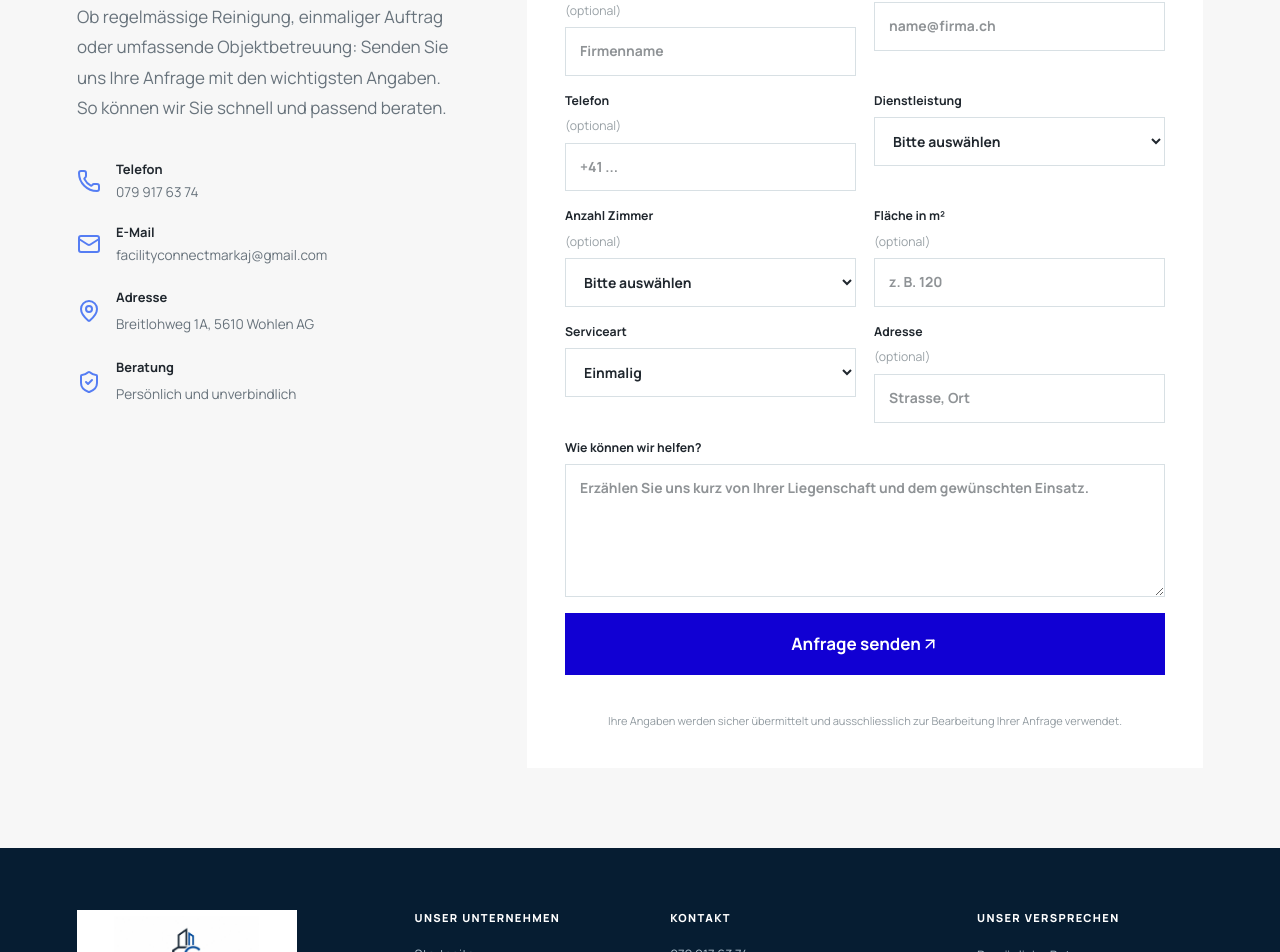
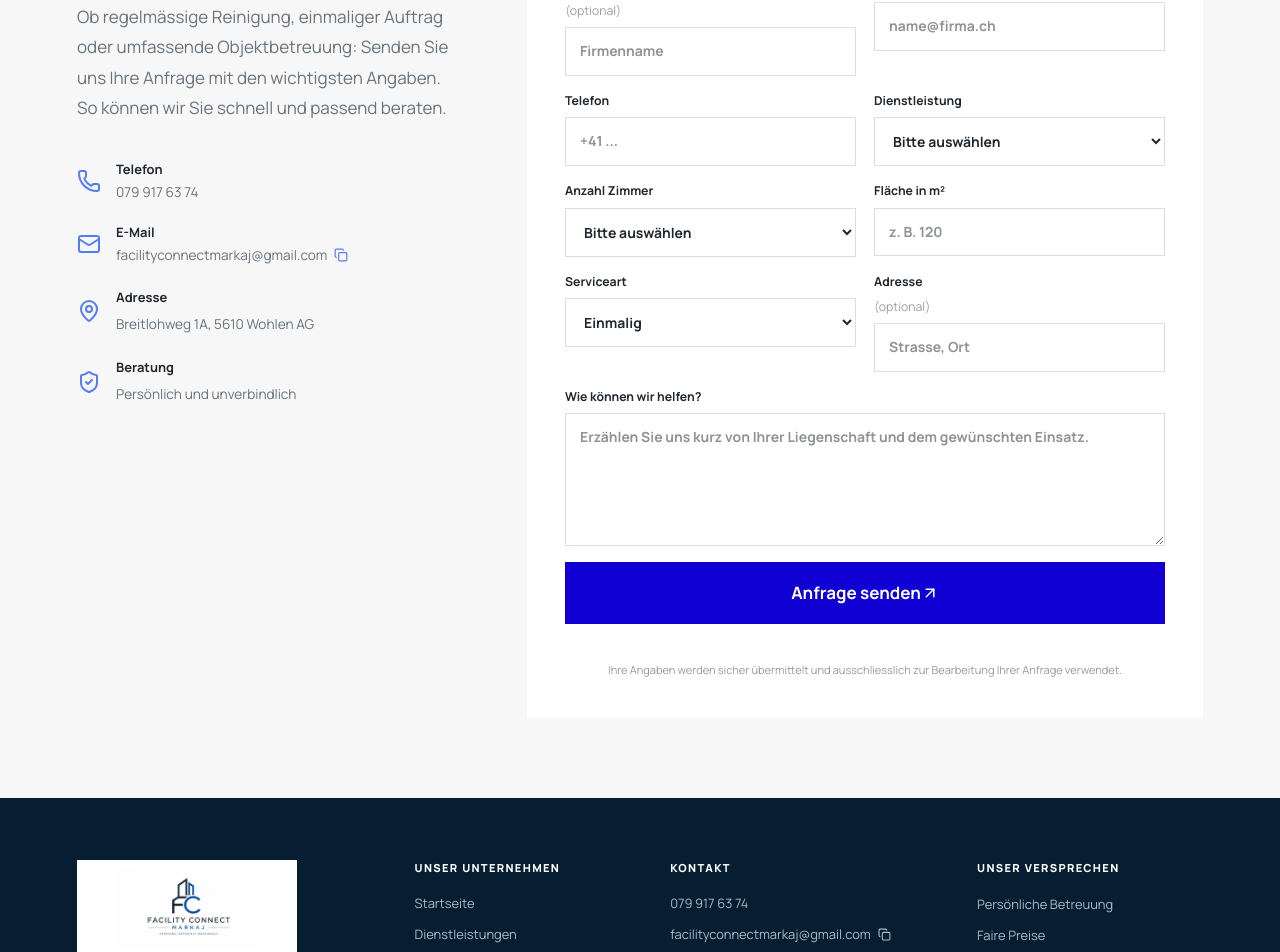
Before and after one commit to cng13m/FacilityConnectMarkaj, a Next.js app: page /kontakt in a window 1280 px wide. Shown: the part 754-1706 px from the top of the page. Built offline with nearby package versions, Linux system fonts and the light colour scheme.

Commit message:
Improve contact email and form validation

```diff
--- a/app/kontakt/page.tsx
+++ b/app/kontakt/page.tsx
@@ -1,8 +1,9 @@
 import Image from "next/image";
-import { Mail, MapPin, Phone, ShieldCheck } from "lucide-react";
+import { MapPin, Phone, ShieldCheck } from "lucide-react";
 import { Header } from "@/components/header";
 import { SiteFooter } from "@/components/site-footer";
 import { ContactForm } from "@/components/contact-form";
+import { EmailCopyButton } from "@/components/email-copy-button";
 import type { Metadata } from "next";
 
 export const metadata: Metadata = { title: "Kontakt", description: "Kontaktieren Sie Facility Connect Markaj und holen Sie Ihre unverbindliche Offerte ein." };
@@ -12,7 +13,7 @@ export default function KontaktPage() {
     <Header />
     <section className="page-hero contact-hero"><Image src="/hero-facility-connect.png" alt="Professioneller Facility-Service-Mitarbeiter" fill priority sizes="100vw" /><div className="page-hero-overlay" /><div className="container"><p className="kicker light">Kontaktieren Sie uns</p><h1>Holen Sie Ihre Offerte ein</h1><p>Erzählen Sie uns von Ihrer Liegenschaft. Wir melden uns persönlich und unverbindlich.</p></div></section>
     <section className="contact-page section"><div className="container contact-page-grid">
-      <div className="contact-intro" data-reveal="left"><p className="kicker">Wir sind für Sie da</p><h2>Wie können wir helfen?</h2><p>Ob regelmässige Reinigung, einmaliger Auftrag oder umfassende Objektbetreuung: Senden Sie uns Ihre Anfrage mit den wichtigsten Angaben. So können wir Sie schnell und passend beraten.</p><div className="contact-info"><a href="tel:+41799176374"><Phone /><span><strong>Telefon</strong>079 917 63 74</span></a><a href="mailto:facilityconnectmarkaj@gmail.com"><Mail /><span><strong>E-Mail</strong>facilityconnectmarkaj@gmail.com</span></a><p><MapPin /><span><strong>Adresse</strong>Breitlohweg 1A, 5610 Wohlen AG</span></p><p><ShieldCheck /><span><strong>Beratung</strong>Persönlich und unverbindlich</span></p></div></div>
+      <div className="contact-intro" data-reveal="left"><p className="kicker">Wir sind für Sie da</p><h2>Wie können wir helfen?</h2><p>Ob regelmässige Reinigung, einmaliger Auftrag oder umfassende Objektbetreuung: Senden Sie uns Ihre Anfrage mit den wichtigsten Angaben. So können wir Sie schnell und passend beraten.</p><div className="contact-info"><a href="tel:+41799176374"><Phone /><span><strong>Telefon</strong>079 917 63 74</span></a><EmailCopyButton variant="contact" /><p><MapPin /><span><strong>Adresse</strong>Breitlohweg 1A, 5610 Wohlen AG</span></p><p><ShieldCheck /><span><strong>Beratung</strong>Persönlich und unverbindlich</span></p></div></div>
       <ContactForm />
     </div></section>
     <SiteFooter />
--- a/components/contact-form.tsx
+++ b/components/contact-form.tsx
@@ -49,7 +49,7 @@ export function ContactForm() {
         <label>E-Mail<input name="email" type="email" autoComplete="email" placeholder="name@firma.ch" required /></label>
       </div>
       <div className="field-row">
-        <label>Telefon <span>(optional)</span><input name="phone" type="tel" autoComplete="tel" placeholder="+41 ..." /></label>
+        <label>Telefon<input name="phone" type="tel" autoComplete="tel" placeholder="+41 ..." required /></label>
         <label>Dienstleistung
           <select name="service" defaultValue="" required>
             <option value="" disabled>Bitte auswählen</option>
@@ -62,8 +62,8 @@ export function ContactForm() {
         </label>
       </div>
       <div className="field-row">
-        <label>Anzahl Zimmer <span>(optional)</span><select name="rooms" defaultValue=""><option value="">Bitte auswählen</option><option>1 – 1.5</option><option>2 – 2.5</option><option>3 – 3.5</option><option>4 – 4.5</option><option>5 – 5.5</option><option>6 – 6.5</option><option>7+</option></select></label>
-        <label>Fläche in m² <span>(optional)</span><input name="area" inputMode="numeric" placeholder="z. B. 120" /></label>
+        <label>Anzahl Zimmer<select name="rooms" defaultValue="" required><option value="">Bitte auswählen</option><option>1 – 1.5</option><option>2 – 2.5</option><option>3 – 3.5</option><option>4 – 4.5</option><option>5 – 5.5</option><option>6 – 6.5</option><option>7+</option></select></label>
+        <label>Fläche in m²<input name="area" inputMode="numeric" placeholder="z. B. 120" required /></label>
       </div>
       <div className="field-row">
         <label>Serviceart<select name="frequency" defaultValue="Einmalig"><option>Einmalig</option><option>Regelmässig</option></select></label>
--- /dev/null
+++ b/components/email-copy-button.tsx
@@ -0,0 +1,86 @@
+"use client";
+
+import { Check, Copy, Mail } from "lucide-react";
+import { useEffect, useRef, useState } from "react";
+
+const EMAIL = "facilityconnectmarkaj@gmail.com";
+
+type EmailCopyButtonProps = {
+  variant: "contact" | "footer";
+};
+
+export function EmailCopyButton({ variant }: EmailCopyButtonProps) {
+  const [copied, setCopied] = useState(false);
+  const resetTimer = useRef<ReturnType<typeof setTimeout> | null>(null);
+
+  useEffect(() => {
+    return () => {
+      if (resetTimer.current) {
+        clearTimeout(resetTimer.current);
+      }
+    };
+  }, []);
+
+  async function copyEmail() {
+    try {
+      await navigator.clipboard.writeText(EMAIL);
+    } catch {
+      const textArea = document.createElement("textarea");
+      textArea.value = EMAIL;
+      textArea.style.position = "fixed";
+      textArea.style.opacity = "0";
+      document.body.appendChild(textArea);
+      textArea.select();
+      document.execCommand("copy");
+      textArea.remove();
+    }
+
+    setCopied(true);
+    if (resetTimer.current) {
+      clearTimeout(resetTimer.current);
+    }
+    resetTimer.current = setTimeout(() => setCopied(false), 2000);
+  }
+
+  const actionLabel = copied
+    ? "E-Mail-Adresse kopiert"
+    : `${EMAIL} in die Zwischenablage kopieren`;
+
+  if (variant === "contact") {
+    return (
+      <button
+        type="button"
+        className="email-copy email-copy-contact"
+        onClick={copyEmail}
+        aria-label={actionLabel}
+      >
+        <Mail aria-hidden="true" />
+        <span>
+          <strong>E-Mail</strong>
+          <span className="email-copy-value">
+            {EMAIL}
+            {copied ? <Check aria-hidden="true" /> : <Copy aria-hidden="true" />}
+          </span>
+        </span>
+        <span className="sr-only" aria-live="polite">
+          {copied ? "E-Mail-Adresse kopiert." : ""}
+        </span>
+      </button>
+    );
+  }
+
+  return (
+    <button
+      type="button"
+      className="email-copy email-copy-footer"
+      onClick={copyEmail}
+      aria-label={actionLabel}
+    >
+      <span>{EMAIL}</span>
+      {copied ? <Check aria-hidden="true" /> : <Copy aria-hidden="true" />}
+      <span className="sr-only" aria-live="polite">
+        {copied ? "E-Mail-Adresse kopiert." : ""}
+      </span>
+    </button>
+  );
+}
--- a/components/site-footer.tsx
+++ b/components/site-footer.tsx
@@ -1,5 +1,6 @@
 import Image from "next/image";
 import Link from "next/link";
+import { EmailCopyButton } from "@/components/email-copy-button";
 
 export function SiteFooter() {
   return (
@@ -10,7 +11,7 @@ export function SiteFooter() {
           <p>Reinigung. Unterhalt. Werterhalt.</p>
         </div>
         <div><span className="footer-label">Unser Unternehmen</span><Link href="/">Startseite</Link><Link href="/dienstleistungen/">Dienstleistungen</Link><Link href="/kontakt/">Kontakt</Link></div>
-        <div><span className="footer-label">Kontakt</span><a href="tel:+41799176374">079 917 63 74</a><a href="mailto:facilityconnectmarkaj@gmail.com">facilityconnectmarkaj@gmail.com</a><p>Breitlohweg 1A<br />5610 Wohlen AG</p></div>
+        <div><span className="footer-label">Kontakt</span><a href="tel:+41799176374">079 917 63 74</a><EmailCopyButton variant="footer" /><p>Breitlohweg 1A<br />5610 Wohlen AG</p></div>
         <div><span className="footer-label">Unser Versprechen</span><p>Persönliche Betreuung</p><p>Faire Preise</p><p>Zuverlässige Ausführung</p></div>
       </div>
       <div className="container footer-bottom"><span>© {new Date().getFullYear()} Facility Connect Markaj</span></div>
--- a/worker/index.js
+++ b/worker/index.js
@@ -64,7 +64,7 @@ async function handleContact(request, env) {
   const address = clean(payload.address, 240);
   const message = clean(payload.message, 4_000);
 
-  if (!firstName || !lastName || !email || !service || !message) {
+  if (!firstName || !lastName || !email || !phone || !service || !rooms || !area || !message) {
     return json({ error: "Bitte füllen Sie alle Pflichtfelder aus." }, 400);
   }
 
```
Also changed, not shown: app/globals.css, 1 other file (tests, documents, lock files or other folders).
